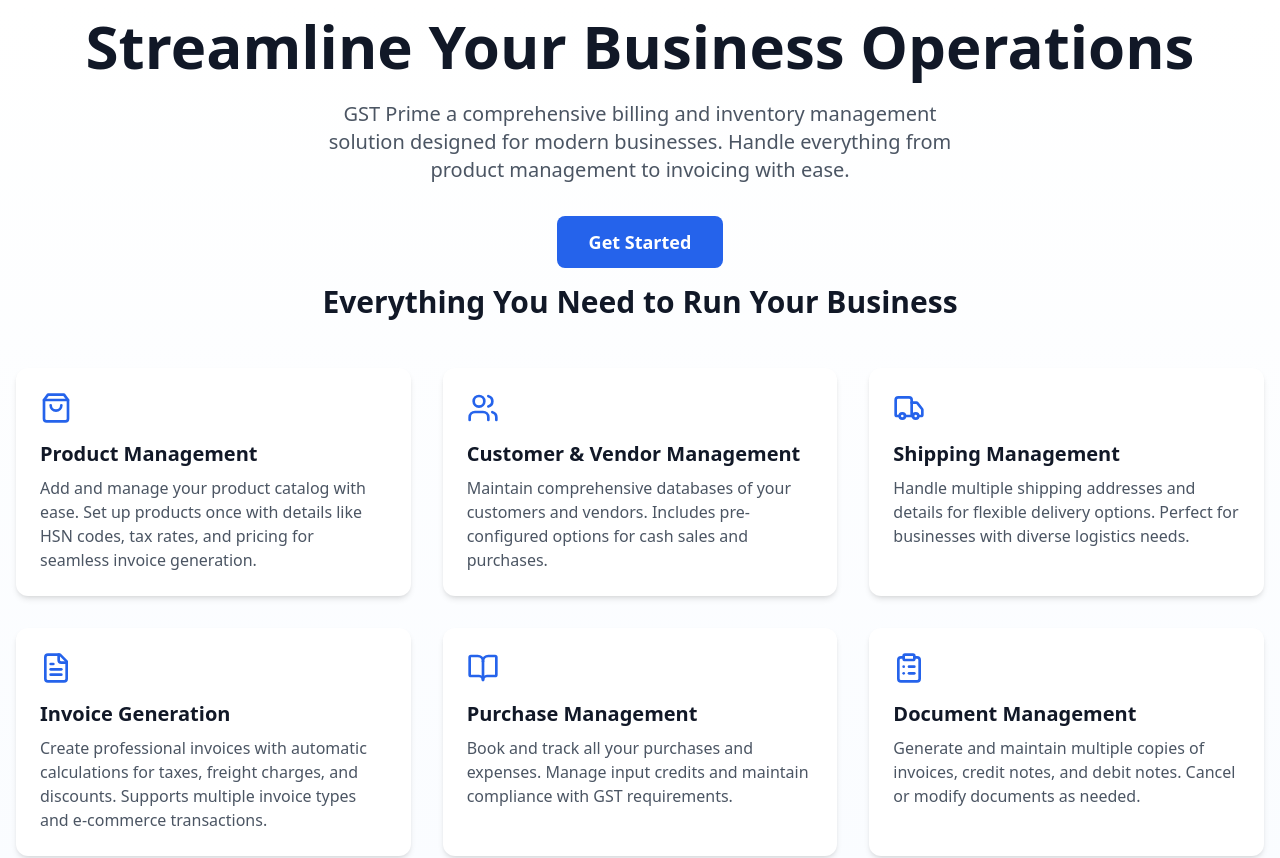
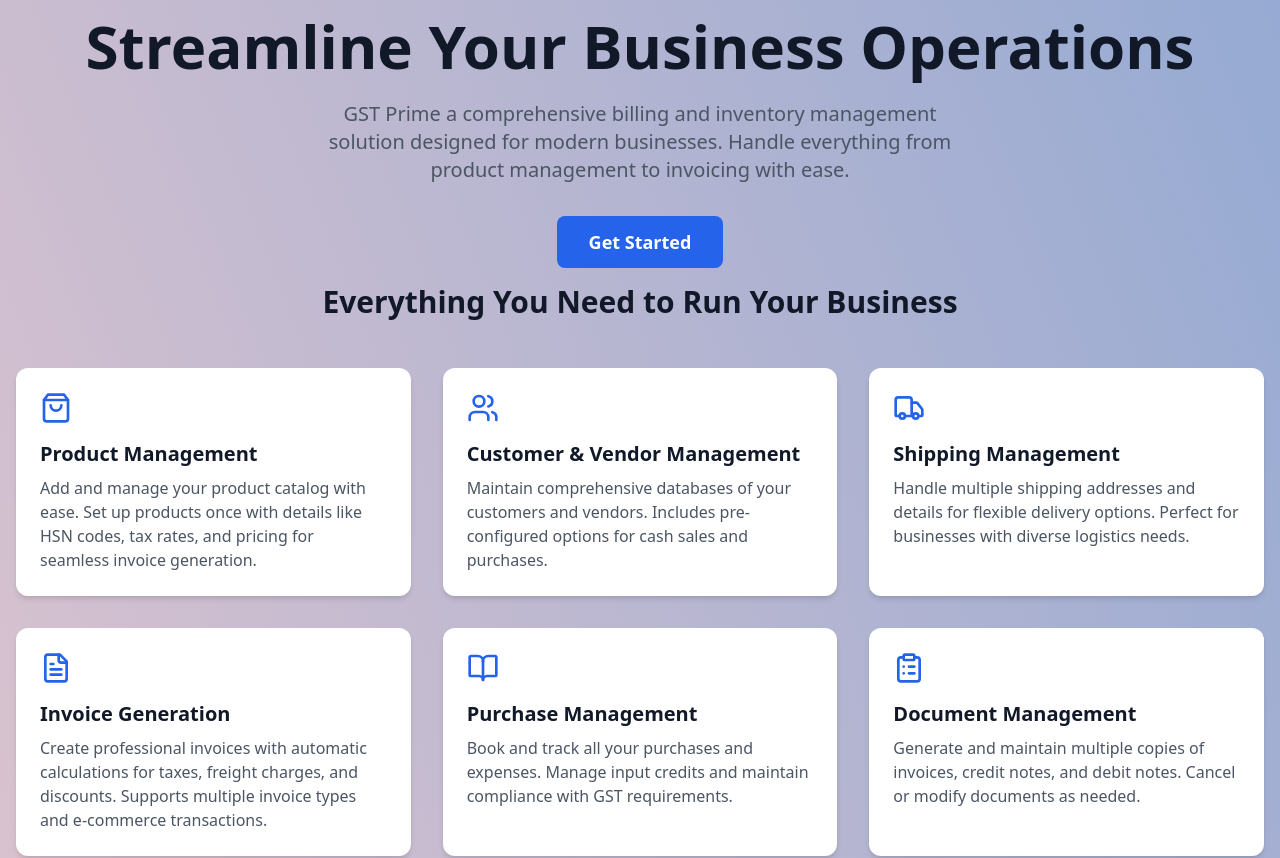
Before and after one commit to Nainivillager/Gstprime-landing-page, a React (Vite) app: page / in a window 1280 px wide. Shown: the top 858 px of the page. Built offline with nearby package versions, Linux system fonts and the light colour scheme.

Commit message:
background added (temporary gradient)

```diff
--- a/src/App.tsx
+++ b/src/App.tsx
@@ -5,7 +5,10 @@
 function App() {
   return (
     <>
-      <div className="min-h-screen bg-gradient-to-b from-white to-blue-50">
+      <div
+        className="bg-custom-radial
+      "
+      >
         <LandingPage />
         <Carousel />
         <Pricing />
--- a/tailwind.config.js
+++ b/tailwind.config.js
@@ -1,16 +1,20 @@
 /** @type {import('tailwindcss').Config} */
 export default {
-    darkMode: ["class"],
-    content: ["./index.html", "./src/**/*.{js,ts,jsx,tsx}"],
+  darkMode: ["class"],
+  content: ["./index.html", "./src/**/*.{js,ts,jsx,tsx}"],
   theme: {
-  	extend: {
-  		borderRadius: {
-  			lg: 'var(--radius)',
-  			md: 'calc(var(--radius) - 2px)',
-  			sm: 'calc(var(--radius) - 4px)'
-  		},
-  		colors: {}
-  	}
+    extend: {
+      backgroundImage: {
+        "custom-radial":
+          "linear-gradient(68.1deg, rgba(248,205,205,1) -0.3%, rgba(149,170,211,1) 100.7%)",
+      },
+      borderRadius: {
+        lg: "var(--radius)",
+        md: "calc(var(--radius) - 2px)",
+        sm: "calc(var(--radius) - 4px)",
+      },
+      colors: {},
+    },
   },
   plugins: [require("tailwindcss-animate")],
 };
```
Also changed, not shown: src/components/pricing.tsx (+1 -57 lines).
